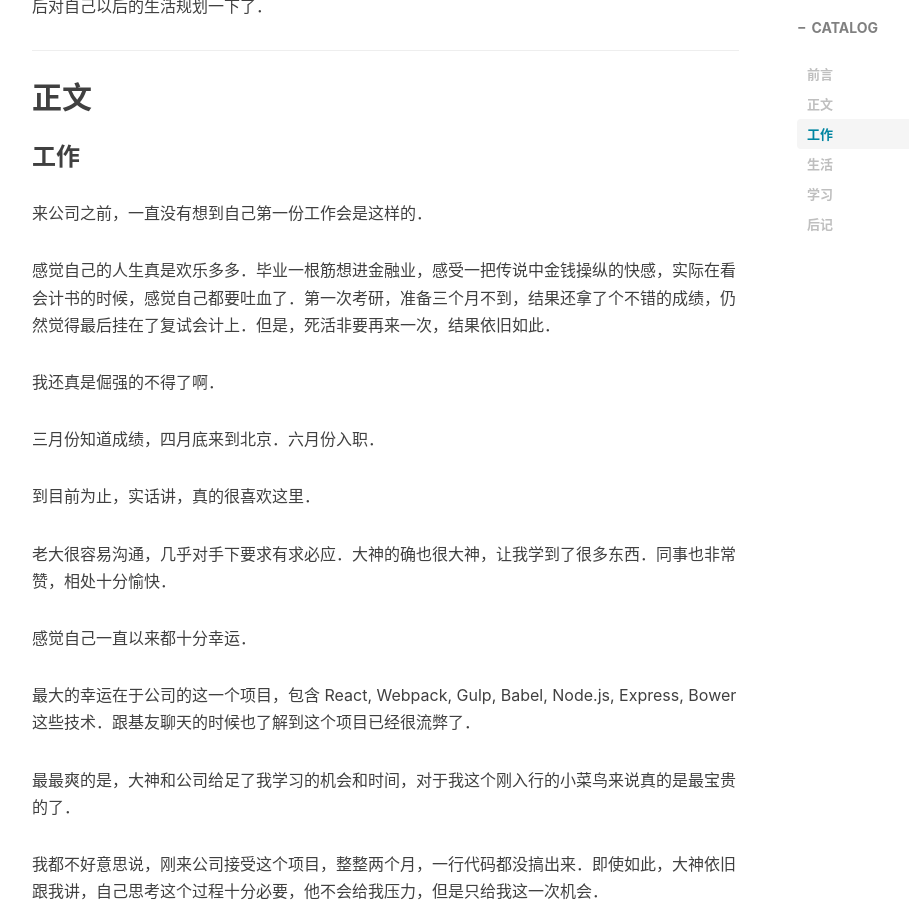
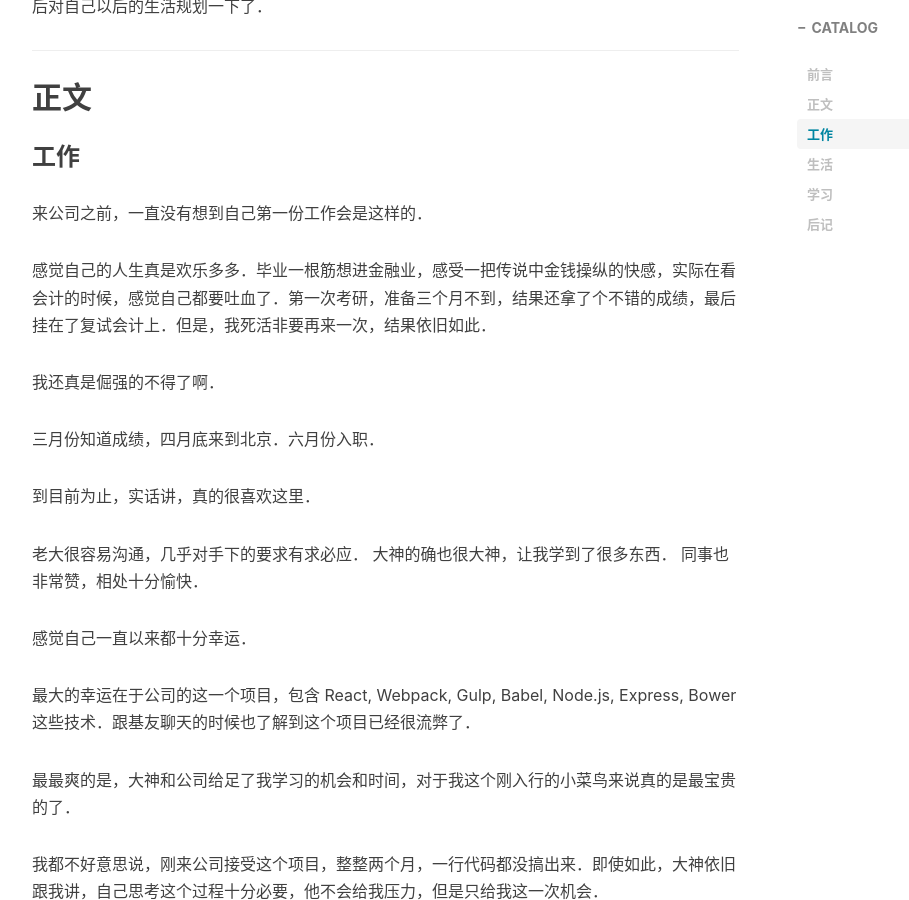
Before and after one commit to LizzieZhao/Blog, a Jekyll site: the page built from _posts/2016-10-14-hello.markdown, in a window 1280 px wide and 900 px high, scrolled down 793 px. Shown: the whole window, without its empty margins (233-1142 px from the left). Built offline with Jekyll 4.4.1, drawn with Linux system fonts in a browser that asks for light colours; nearby versions of some CDN libraries; comment, search, counter and statistics services are not loaded; some of the changed lines change nothing that is shown; some of the changed text lies outside the part shown.

Commit message:
modify spelling bug

```diff
--- a/_posts/2016-10-14-hello.markdown
+++ b/_posts/2016-10-14-hello.markdown
@@ -27,7 +27,7 @@
 
 来公司之前，一直没有想到自己第一份工作会是这样的．
 
-感觉自己的人生真是欢乐多多．毕业一根筋想进金融业，感受一把传说中金钱操纵的快感，实际在看会计书的时候，感觉自己都要吐血了．第一次考研，准备三个月不到，结果还拿了个不错的成绩，仍然觉得最后挂在了复试会计上．但是，死活非要再来一次，结果依旧如此．
+感觉自己的人生真是欢乐多多．毕业一根筋想进金融业，感受一把传说中金钱操纵的快感，实际在看会计的时候，感觉自己都要吐血了．第一次考研，准备三个月不到，结果还拿了个不错的成绩，最后挂在了复试会计上．但是，我死活非要再来一次，结果依旧如此．
 
 我还真是倔强的不得了啊．
 
@@ -35,7 +35,9 @@
 
 到目前为止，实话讲，真的很喜欢这里．
 
-老大很容易沟通，几乎对手下要求有求必应．大神的确也很大神，让我学到了很多东西．同事也非常赞，相处十分愉快．
+老大很容易沟通，几乎对手下的要求有求必应．
+大神的确也很大神，让我学到了很多东西．
+同事也非常赞，相处十分愉快．
 
 感觉自己一直以来都十分幸运．
 
@@ -69,7 +71,7 @@
 
 ### 学习
 
-本来计划入职这几个月把计算机的只是全部补起来的，也不知道来公司除了做了EPM UI 框架，连一直想看的<JavaScript 高级程序设计> 都没有看完一遍．
+本来计划入职这几个月把计算机的知识全部补起来的，然而却连一直想看的《JavaScript 高级程序设计》都没有看完一遍．
 
 好心塞
 
@@ -81,15 +83,15 @@
 
 学习 plan
 
-* <JavaScript 高级程序设计> 看３遍
+* 《JavaScript 高级程序设计》看３遍
 * IFE 项目
 * 项目涉及的所有框架和技术
 * 搭一个个人项目
-* 计算机组成原理
-* 编译原理
-* 数据结构
-* 计算机操作系统
-* 算法
+* 《计算机组成原理》
+* 《编译原理》
+* 《数据结构》
+* 《计算机操作系统》
+* 《算法》
 * Math
 
 学习习惯
```
